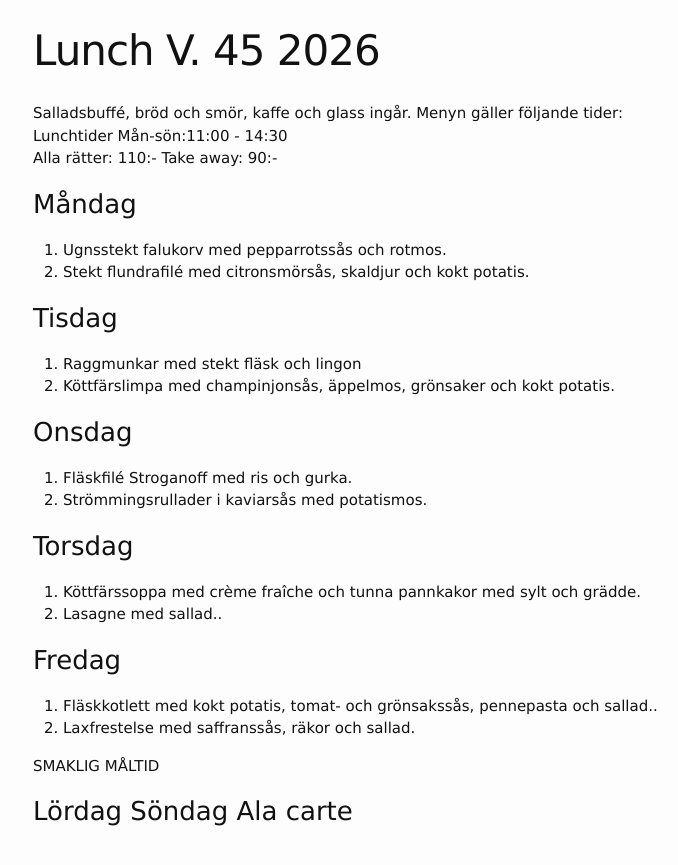
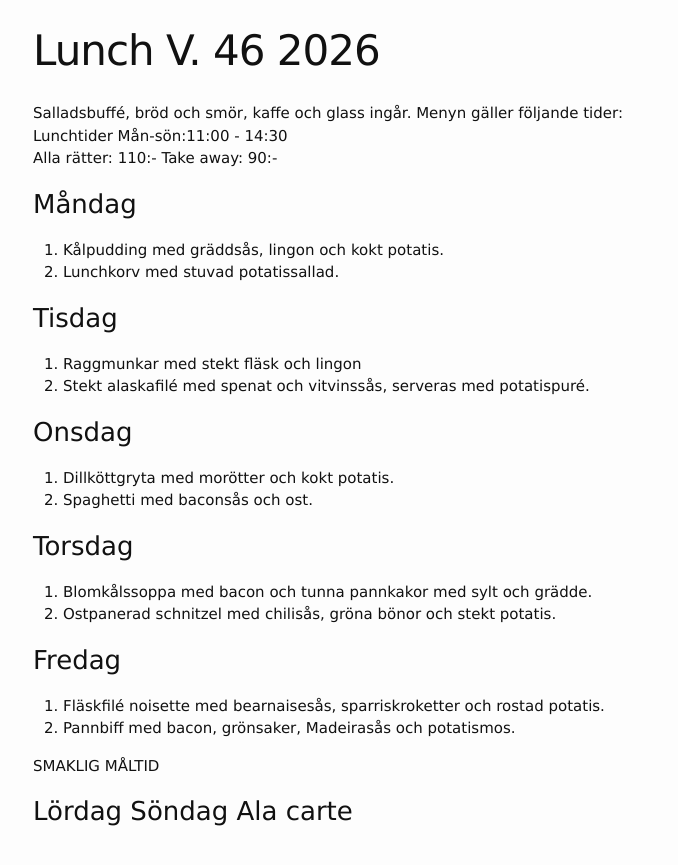
Before and after one commit to FarInn62/farinn62.github.io, a Jekyll site: the page built from lunch.md, in a window 1280 px wide. Shown: the top 865 px of the page, without its empty margins (237-915 px from the left). Built offline with Jekyll 4.4.1, drawn with Linux system fonts in a browser that asks for light colours.

Commit message:
Revise lunch menu to version 46
Updated lunch menu for version 46, including changes to daily meals.

```diff
--- a/lunch.md
+++ b/lunch.md
@@ -1,6 +1,6 @@
 ---
 layout: foodmenu
-title: Lunch V. 45 2026
+title: Lunch V. 46 2026
 permalink: /lunch/
 published: true
 ---
@@ -11,28 +11,28 @@ Alla rätter: 110:- Take away: 90:-
 
 ### Måndag
 
-1. Ugnsstekt falukorv med pepparrotssås och rotmos.
-2. Stekt flundrafilé med citronsmörsås, skaldjur och kokt potatis.
+1. Kålpudding med gräddsås, lingon och kokt potatis.
+2. Lunchkorv med stuvad potatissallad.
 
 ### Tisdag
 
 1. Raggmunkar med stekt fläsk och lingon
-2. Köttfärslimpa med champinjonsås, äppelmos, grönsaker och kokt potatis.
+2. Stekt alaska­filé med spenat och vitvinssås, serveras med potatispuré.
 
 ### Onsdag
 
-1. Fläskfilé Stroganoff med ris och gurka.
-2. Strömmingsrullader i kaviarsås med potatismos.
+1. Dillköttgryta med morötter och kokt potatis.
+2. Spaghetti med baconsås och ost.
 
 ### Torsdag
 
-1. Köttfärssoppa med crème fraîche och tunna pannkakor med sylt och grädde.
-2. Lasagne med sallad..
+1. Blomkålssoppa med bacon och tunna pannkakor med sylt och grädde.
+2. Ostpanerad schnitzel med chilisås, gröna bönor och stekt potatis.
 
 ### Fredag
 
-1.  Fläskkotlett med kokt potatis, tomat- och grönsakssås, pennepasta och sallad..
-2.  Laxfrestelse med saffranssås, räkor och sallad.
+1.  Fläskfilé noisette med bearnaisesås, sparriskroketter och rostad potatis.
+2.  Pannbiff med bacon, grönsaker, Madeirasås och potatismos.
 
 SMAKLIG MÅLTID
 ### Lördag Söndag Ala carte
```
